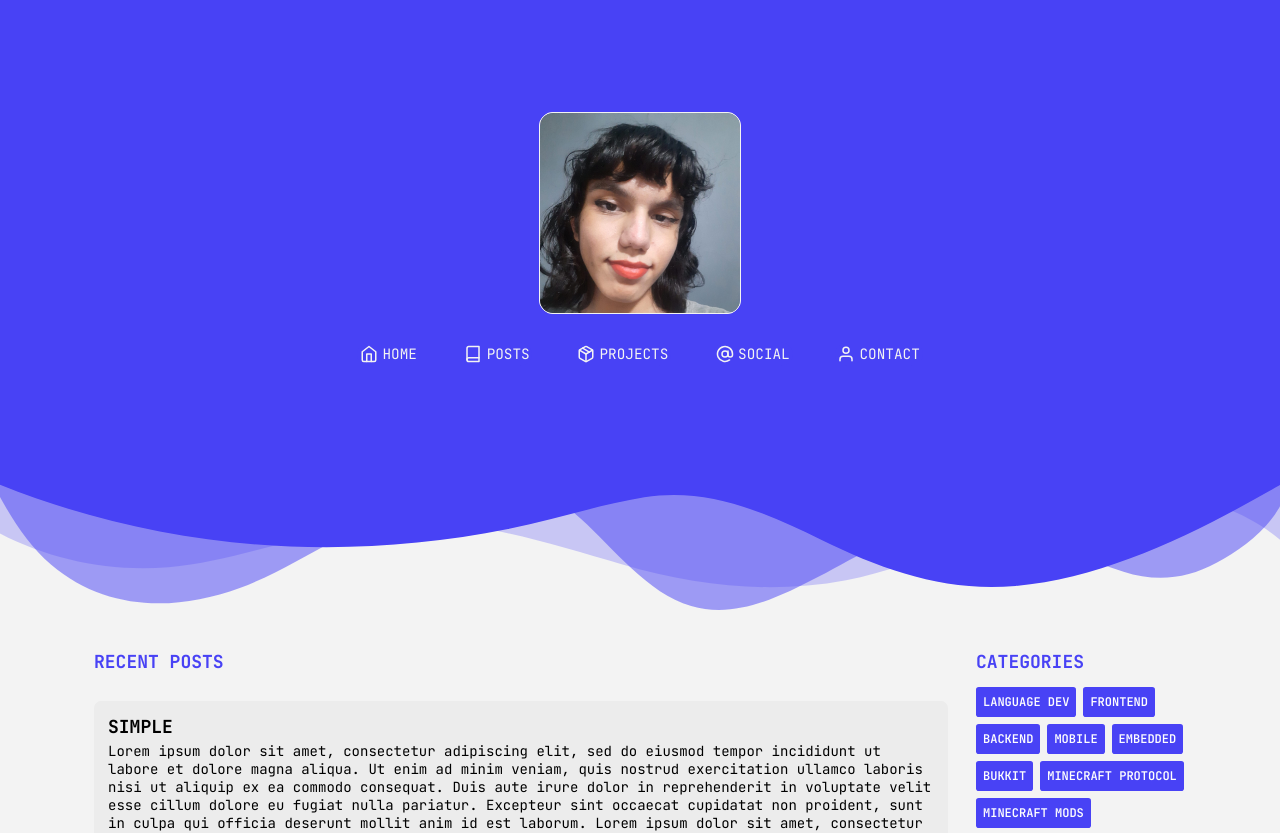
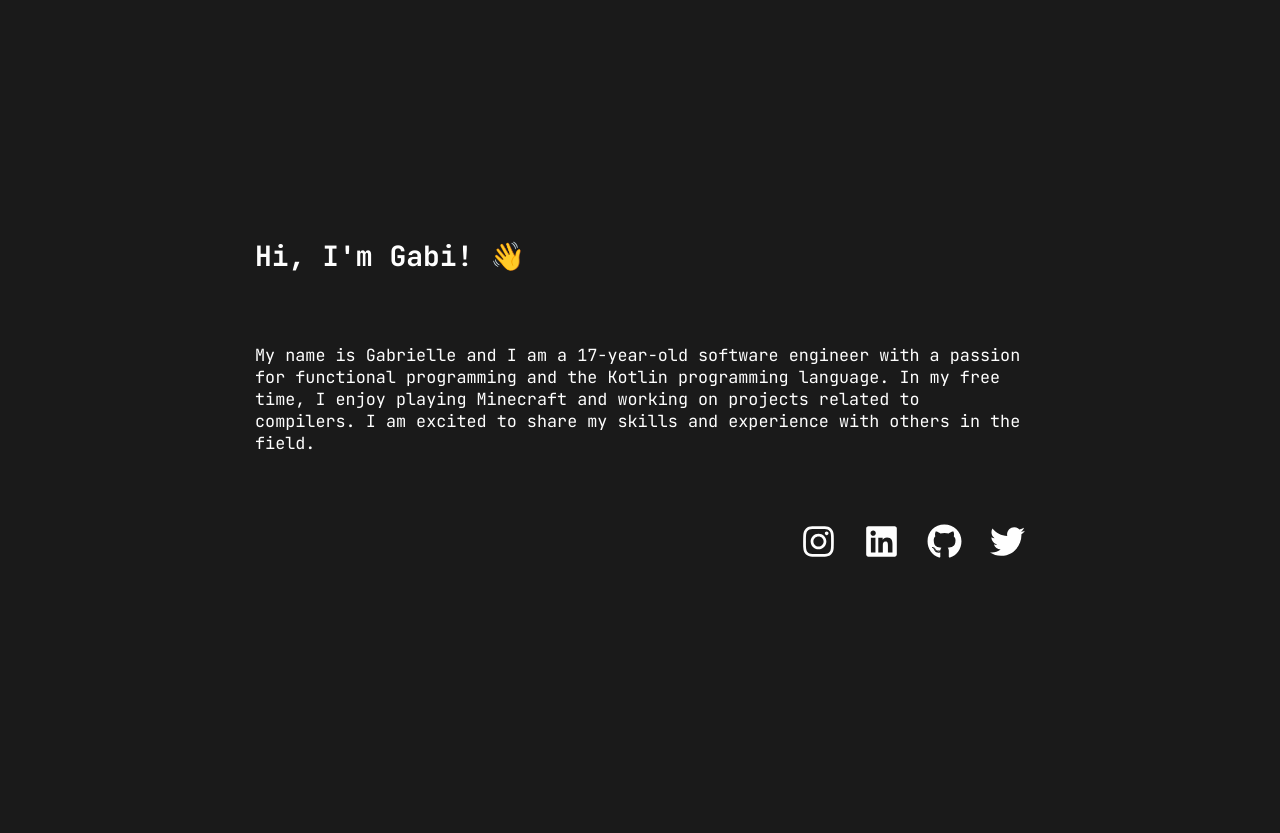
Before and after one commit to aripiprazole/gabx.io, a Next.js app: page / in a window 1280 px wide. Shown: the top 833 px of the page. After the commit the page ends 800 px from the top, so only its background shows below. Built offline with nearby package versions, Linux system fonts and the light colour scheme.

Commit message:
feat: simplify the UI

```diff
--- a/next.config.js
+++ b/next.config.js
@@ -1,6 +1,15 @@
 /** @type {import('next').NextConfig} */
 const nextConfig = {
   reactStrictMode: true,
+
+  webpack(config) {
+    config.module.rules.push({
+      test: /\.svg$/,
+      use: ['@svgr/webpack'],
+    });
+
+    return config;
+  },
 };
 
 module.exports = nextConfig;
--- a/package.json
+++ b/package.json
@@ -21,6 +21,7 @@
     "@commitlint/cli": "^17.0.3",
     "@commitlint/config-conventional": "^17.0.3",
     "@next/eslint-plugin-next": "^12.2.0",
+    "@svgr/webpack": "^6.5.1",
     "@types/node": "18.0.1",
     "@types/react": "18.0.14",
     "@types/react-dom": "18.0.5",
--- a/src/pages/index.tsx
+++ b/src/pages/index.tsx
@@ -20,125 +20,70 @@ import React from 'react';
 
 import type {NextPage} from 'next';
 import Head from 'next/head';
-import Image from 'next/image';
-
-import {FiAtSign, FiBook, FiHome, FiPackage, FiUser} from 'react-icons/fi';
 
 import styled from 'styled-components';
+import {FaGithub, FaInstagram, FaLinkedin, FaTwitter} from 'react-icons/fa';
 
-import Navbar from '~/components/Navbar';
-import PostPreview from '~/post/PostPreview';
-import Footer from '~/components/Footer';
-
-// eslint-disable-next-line max-len
-const PREVIEW = 'Lorem ipsum dolor sit amet, consectetur adipiscing elit, sed do eiusmod tempor incididunt ut labore et dolore magna aliqua. Ut enim ad minim veniam, quis nostrud exercitation ullamco laboris nisi ut aliquip ex ea commodo consequat. Duis aute irure dolor in reprehenderit in voluptate velit esse cillum dolore eu fugiat nulla pariatur. Excepteur sint occaecat cupidatat non proident, sunt in culpa qui officia deserunt mollit anim id est laborum. Lorem ipsum dolor sit amet, consectetur adipiscing elit, sed do eiusmod tempor incididunt ut labore et dolore magna aliqua. Ut enim ad minim veniam, quis nostrud exercitation ullamco laboris nisi ut aliquip ex ea commodo consequat. Duis aute irure dolor in reprehenderit in voluptate velit esse cillum dolore eu fugiat nulla pariatur. Excepteur sint occaecat cupidatat non proident, sunt in culpa qui officia deserunt mollit anim id est laborum';
+const ABOUT_ME = 'My name is Gabrielle and I am a 17-year-old ' +
+  'software engineer with a passion for functional programming ' +
+  'and the Kotlin programming language. In my free time, I enjoy ' +
+  'playing Minecraft and working on projects related to compilers. ' +
+  'I am excited to share my skills and experience with others in the field.';
 
 const Home: NextPage = () => {
   return (
     <Container>
       <Head>
-        <title>Gabrielle&apos;s Blog</title>
-        <meta name='description' content="Gabrielle's blog" />
-        <link rel='icon' href='/public/favicon.ico' />
+        <title>Hi, I&apos;m Gabi! </title>
+        <meta name="description" content="Gabrielle's blog" />
+        <link rel="icon" href="/public/favicon.ico" />
       </Head>
 
-      <Waves>
-        <div className='container'>
-          <main>
-            <Avatar>
-              <div>
-                <Image
-                  src='/avatar.jpeg'
-                  alt='Gabrielle'
-                  width={200}
-                  height={200}
-                />
-              </div>
-            </Avatar>
+      <Main>
+        <h1>Hi, I&apos;m Gabi! 👋</h1>
+        <p>{ABOUT_ME}</p>
+        <Social>
+          <li>
+            <a href="https://www.instagram.com/gabrielle1guim">
+              <FaInstagram size={35} />
+            </a>
+          </li>
 
-            <Navbar
-              routes={[
-                {path: '#', icon: FiHome, title: 'Home'},
-                {path: '#posts', icon: FiBook, title: 'Posts'},
-                {path: '#projects', icon: FiPackage, title: 'Projects'},
-                {path: '#social', icon: FiAtSign, title: 'Social'},
-                {path: '#contact', icon: FiUser, title: 'Contact'},
-              ]}
-            />
-          </main>
-        </div>
+          <li>
+            <a href="https://www.linkedin.com/in/gabrielle-guimarães-1aa393233">
+              <FaLinkedin size={35} />
+            </a>
+          </li>
 
-        <svg data-name="Layer 1" xmlns="http://www.w3.org/2000/svg" viewBox="0 0 1200 120" preserveAspectRatio="none">
-          {/* eslint-disable-next-line max-len */}
-          <path d="M0,0V46.29c47.79,22.2,103.59,32.17,158,28,70.36-5.37,136.33-33.31,206.8-37.5C438.64,32.43,512.34,53.67,583,72.05c69.27,18,138.3,24.88,209.4,13.08,36.15-6,69.85-17.84,104.45-29.34C989.49,25,1113-14.29,1200,52.47V0Z" opacity=".25" className="shape-fill"></path>
+          <li>
+            <a href="https://github.com/gabrielleeg1">
+              <FaGithub size={35} />
+            </a>
+          </li>
 
-          {/* eslint-disable-next-line max-len */}
-          <path d="M0,0V15.81C13,36.92,27.64,56.86,47.69,72.05,99.41,111.27,165,111,224.58,91.58c31.15-10.15,60.09-26.07,89.67-39.8,40.92-19,84.73-46,130.83-49.67,36.26-2.85,70.9,9.42,98.6,31.56,31.77,25.39,62.32,62,103.63,73,40.44,10.79,81.35-6.69,119.13-24.28s75.16-39,116.92-43.05c59.73-5.85,113.28,22.88,168.9,38.84,30.2,8.66,59,6.17,87.09-7.5,22.43-10.89,48-26.93,60.65-49.24V0Z" opacity=".5" className="shape-fill"></path>
-
-          {/* eslint-disable-next-line max-len */}
-          <path d="M0,0V5.63C149.93,59,314.09,71.32,475.83,42.57c43-7.64,84.23-20.12,127.61-26.46,59-8.63,112.48,12.24,165.56,35.4C827.93,77.22,886,95.24,951.2,90c86.53-7,172.46-45.71,248.8-84.81V0Z" className="shape-fill"></path>
-        </svg>
-      </Waves>
-
-      <Main>
-        <PostPreview
-          posts={[
-            {title: 'Simple', preview: PREVIEW, simple: true},
-            {title: 'Hello world', preview: PREVIEW},
-          ]}
-        />
+          <li>
+            <a href="https://twitter.com/gabrielleeg1">
+              <FaTwitter size={35} />
+            </a>
+          </li>
+        </Social>
       </Main>
-
-      <Footer />
     </Container>
   );
 };
 
-const Container = styled.div``;
-
-const Waves = styled.div`
-  top: 0;
-  left: 0;
+const Container = styled.div`
+  display: flex;
   width: 100%;
-  overflow: hidden;
-  z-index: 0;
-  line-height: 0;
-
-  > svg {
-    position: relative;
-    display: block;
-    width: calc(100% + 1.3px);
-    height: 144px;
-  }
-
-  .container {
-    background: #4842f5;
-
-    > main {
-      display: flex;
-      flex-direction: column;
-      gap: 2rem;
-
-      width: 100%;
-      max-width: 1068px;
-      min-height: 32rem;
-
-      padding: 8rem 2rem;
-      margin: auto;
-    }
-  }
-
-  .shape-fill {
-    fill: #4842f5;
-  }
+  height: 100%;
+  justify-content: center;
 `;
 
 const Main = styled.main`
   width: 100%;
-  max-width: 80rem;
+  max-width: 55rem;
 
   margin: auto;
-  padding: 1rem;
 
   position: relative;
   z-index: 2;
@@ -147,19 +92,36 @@ const Main = styled.main`
 
   display: flex;
   flex-direction: column;
-  gap: 1.5rem;
+  gap: 5rem;
+
+  color: #fefefe;
+
+  > * {
+    width: 100%;
+  }
+
+  > p {
+    font-size: 1.2rem;
+  }
+
+  > h1 {
+    font-size: 2rem;
+  }
 `;
 
-const Avatar = styled.div`
+const Social = styled.ul`
   display: flex;
+  gap: 2rem;
 
-  div {
-    margin: auto;
+  justify-content: end;
+
+  a {
+    cursor: pointer;
+    color: #fefefe;
   }
 
-  img {
-    border-radius: 1rem;
-    border: 1px solid #f3f3f3 !important;
+  a:hover {
+    filter: brightness(0.8);
   }
 `;
 
--- a/src/styles/GlobalStyle.ts
+++ b/src/styles/GlobalStyle.ts
@@ -20,7 +20,7 @@ import {createGlobalStyle} from 'styled-components';
 
 const GlobalStyle = createGlobalStyle`
   :root {
-    --background: #f3f3f3;
+    --background: #1a1a1a;
   }
 
   * {
```
Also changed, not shown: 1 other file (tests, documents, lock files or other folders).
